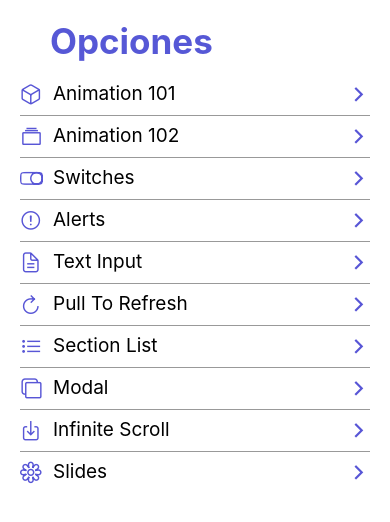
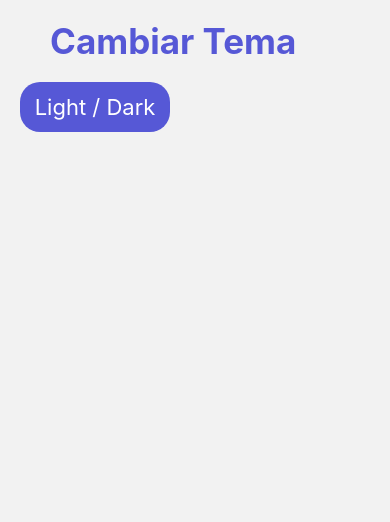
Before and after one commit to gejaga12/ListComponent-React-Native, a React Native app: screen /ChangeThemeScreen in a window 390 px wide. Shown: the top 522 px of the page. Built offline with nearby package versions, Linux system fonts and the light colour scheme.

Commit message:
ThemeContext en proceso

```diff
--- a/App.tsx
+++ b/App.tsx
@@ -1,14 +1,36 @@
 import 'react-native-gesture-handler';
-import { NavigationContainer } from '@react-navigation/native'
 import React from 'react'
-import { HomeScreen } from './src/screens/HomeScreen'
+import { NavigationContainer, DefaultTheme, DarkTheme, Theme } from '@react-navigation/native'
 import { Navigator } from './src/navigator/Navigator';
+import { ThemeProvider } from './src/context/themeContext/ThemeContext';
+
+// const CustomTheme: Theme = {
+//   dark: true,
+//   colors: {
+//     ...DefaultTheme.colors,
+//     // primary: string,
+//     //  background: 'black',
+//     // card: string,
+//     // text: string,
+//     // border: string,
+//     // notification: string,
+//   }
+// }
 
 const App = () => {
   return (
-    <NavigationContainer>
-      <Navigator/>
-    </NavigationContainer>
+    <AppState>
+      <Navigator />
+    </AppState>
+
+  )
+}
+
+const AppState = ({ children }: any) => {
+  return (
+    <ThemeProvider>
+      {children}
+    </ThemeProvider>
   )
 }
 
--- a/src/components/FlatListMenuItem.tsx
+++ b/src/components/FlatListMenuItem.tsx
@@ -12,6 +12,7 @@
 export const FlatListMenuItem = ({ menuItem }: Props) => {
 
         const navigation = useNavigation();
+        // const {colors} = useTheme();
 
     return (
         <TouchableOpacity
--- /dev/null
+++ b/src/context/themeContext/ThemeContext.tsx
@@ -0,0 +1,34 @@
+import { Children, createContext } from "react";
+
+interface ThemeContextProps {
+    theme: any;
+    setDarkTime: () => void;
+    setLightTime: () => void;
+}
+
+export const ThemeContext = createContext({} as ThemeContextProps);
+
+export const ThemeProvider = ({children}: any) => {
+
+    const theme = {};
+
+    const setDarkTime = () => {
+        console.log('dark...');
+
+    }
+
+    const setLightTime = () => {
+        console.log('light...');
+
+    }
+
+    return (
+        <ThemeContext.Provider value={{
+            theme,
+            setLightTime,
+            setDarkTime,
+        }}>
+            {children}
+        </ThemeContext.Provider>
+    )
+}
--- a/src/data/MenuItems.tsx
+++ b/src/data/MenuItems.tsx
@@ -50,8 +50,10 @@
     name: 'Slides',
     icon: 'flower-outline',
     component: 'SlidesScreen',
-  }
-
-
-
+  },
+  {
+    name: 'Change Theme',
+    icon: 'flask-outline',
+    component: 'ChangeThemeScreen',
+  },
 ];
--- a/src/navigator/Navigator.tsx
+++ b/src/navigator/Navigator.tsx
@@ -11,16 +11,20 @@
 import { ModalScreen } from '../screens/ModalScreen';
 import { InfiniteScrollScreen } from '../screens/InfiniteScrollScreen';
 import { SlidesScreen } from '../screens/SlidesScreen';
+import { ChangeThemeScreen } from '../screens/ChangeThemeScreen';
+import { NavigationContainer } from '@react-navigation/native';
 
 const Stack = createStackNavigator();
 
 export const Navigator = () => {
   return (
+    <NavigationContainer>
       <Stack.Navigator
         screenOptions={{
           headerShown: false,
           cardStyle: {
-          backgroundColor: 'white'
+
+            // backgroundColor: 'white'
           }
 
         }}>
@@ -36,7 +40,9 @@
         <Stack.Screen name="ModalScreen" component={ModalScreen} />
         <Stack.Screen name="InfiniteScrollScreen" component={InfiniteScrollScreen} />
         <Stack.Screen name="SlidesScreen" component={SlidesScreen} />
+        <Stack.Screen name="ChangeThemeScreen" component={ChangeThemeScreen} />
 
       </Stack.Navigator>
+    </NavigationContainer>
   );
 };
--- /dev/null
+++ b/src/screens/ChangeThemeScreen.tsx
@@ -0,0 +1,37 @@
+import React, { useContext } from 'react'
+import { Text, TouchableOpacity, View } from 'react-native'
+import { HeaderTitle } from '../components/HeaderTitle'
+import { ThemeContext } from '../context/themeContext/ThemeContext'
+import { styles } from '../theme/appTheme'
+
+export const ChangeThemeScreen = () => {
+
+    const {setDarkTime} = useContext(ThemeContext)
+
+    return (
+        <View style={styles.globalMargin}>
+            <HeaderTitle title='Cambiar Tema' />
+
+            <TouchableOpacity
+            onPress={setDarkTime}
+            activeOpacity={0.8}
+            style={{
+                width: 150,
+                height: 50,
+                borderRadius: 20,
+                backgroundColor: '#5658D6',
+                justifyContent: 'center',
+            }}>
+                <Text style={{
+                    color: 'white',
+                    justifyContent: 'center',
+                    textAlign: 'center',
+                    fontSize: 22,
+
+                }}>
+                    Light / Dark
+                </Text>
+            </TouchableOpacity>
+        </View>
+    )
+}
--- a/src/screens/SlidesScreen.tsx
+++ b/src/screens/SlidesScreen.tsx
@@ -36,8 +36,8 @@
 export const SlidesScreen = ({ navigation }: Props) => {
 
     const [activeIndex, setActiveIndex] = useState(0);
-    const isVisible = useRef(true)
     const { opacity, fadeIn } = useAnimation();
+    const isVisible = useRef(false)
 
     const renderItem = (item: Slide) => {
         return (
@@ -118,7 +118,6 @@
                         activeOpacity={0.8}
                         onPress={() => {
                             if (isVisible.current) {
-                                console.log('navegar..');
                                 navigation.navigate('HomeScreen')
                             }
                         }}
```
Also changed, not shown: src/context/themeContext/themeReducer.tsx (added). Lines whose indentation alone changed are shown as unchanged.
